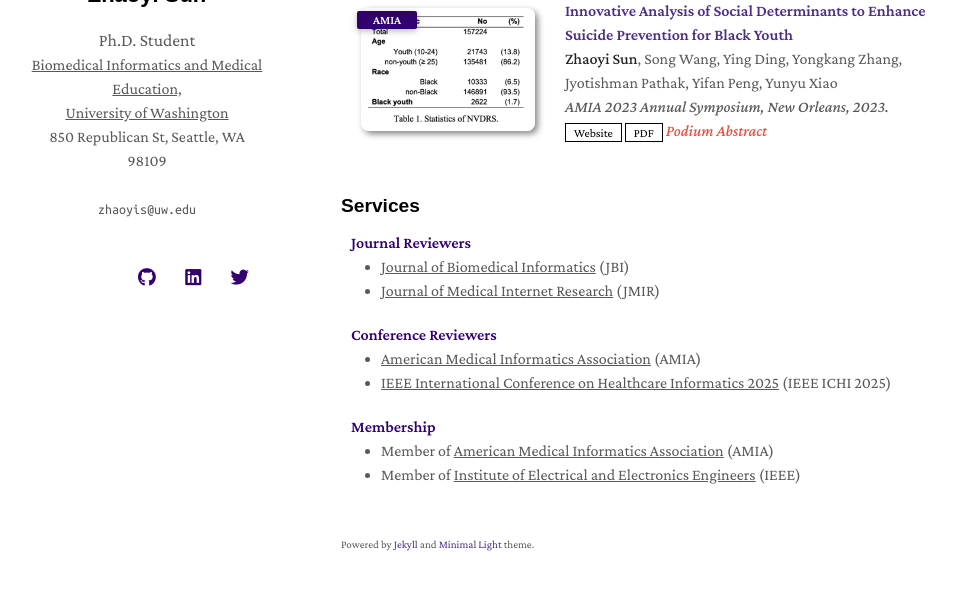
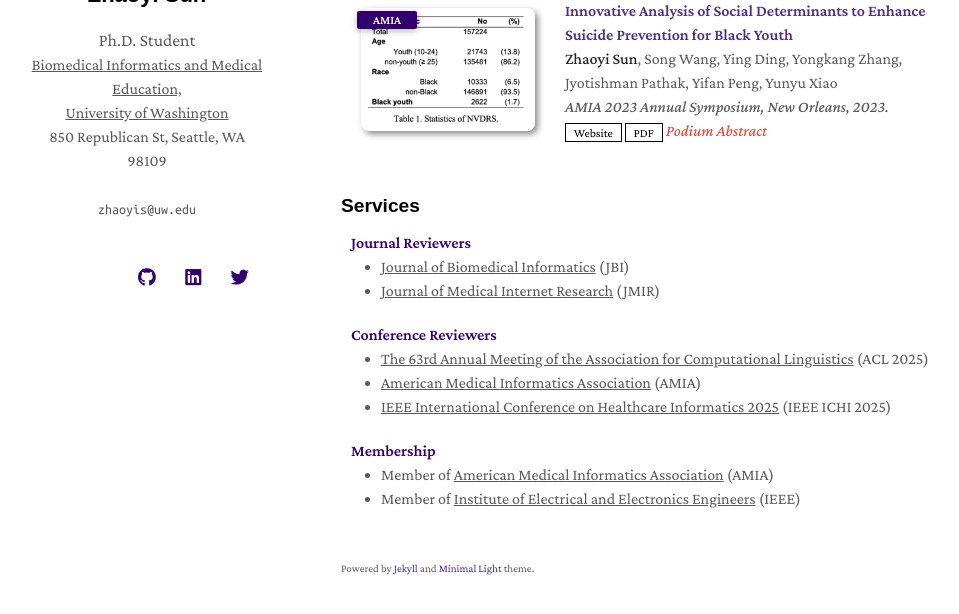
Before and after one commit to GeraldSun/GeraldSun.github.io, a Jekyll site: the page built from index.md, in a window 1280 px wide and 900 px high, scrolled down 3932 px, cut to the strip 251-865 px from the top of the window. Shown: the whole strip, without its empty margins (129-1088 px from the left). Built offline with Jekyll 4.4.1, drawn with Linux system fonts in a browser that asks for light colours; nearby versions of some CDN libraries; a style sheet for code colours, icons or effects is not loaded; our own code applies the rules of GitHub Pages for plain Markdown files.

Commit message:
Update services.md

```diff
--- a/_includes/services.md
+++ b/_includes/services.md
@@ -10,6 +10,7 @@
 <h4 style="margin:0 10px 0;">Conference Reviewers</h4>
 
 <ul style="margin:0 0 20px;">
+  <li><a href="https://2025.aclweb.org/"><autocolor><u>The 63rd Annual Meeting of the Association for Computational Linguistics</u> (ACL 2025)</autocolor></a></li>
   <li><a href="https://amia.org/"><autocolor><u>American Medical Informatics Association</u> (AMIA)</autocolor></a></li>
   <li><a href="https://events.dimes.unical.it/ichi2025/"><autocolor><u>IEEE International Conference on Healthcare Informatics 2025</u> (IEEE ICHI 2025)</autocolor></a></li>
 </ul>
```
